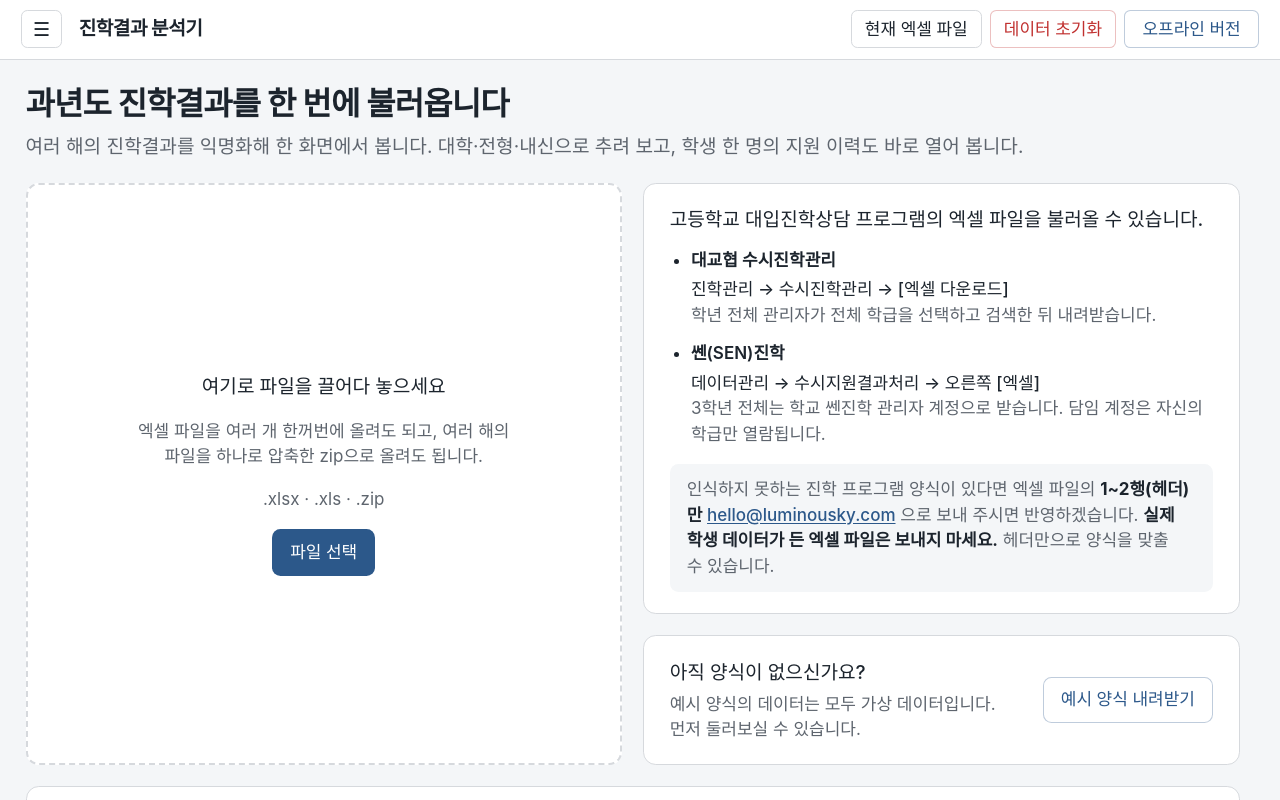
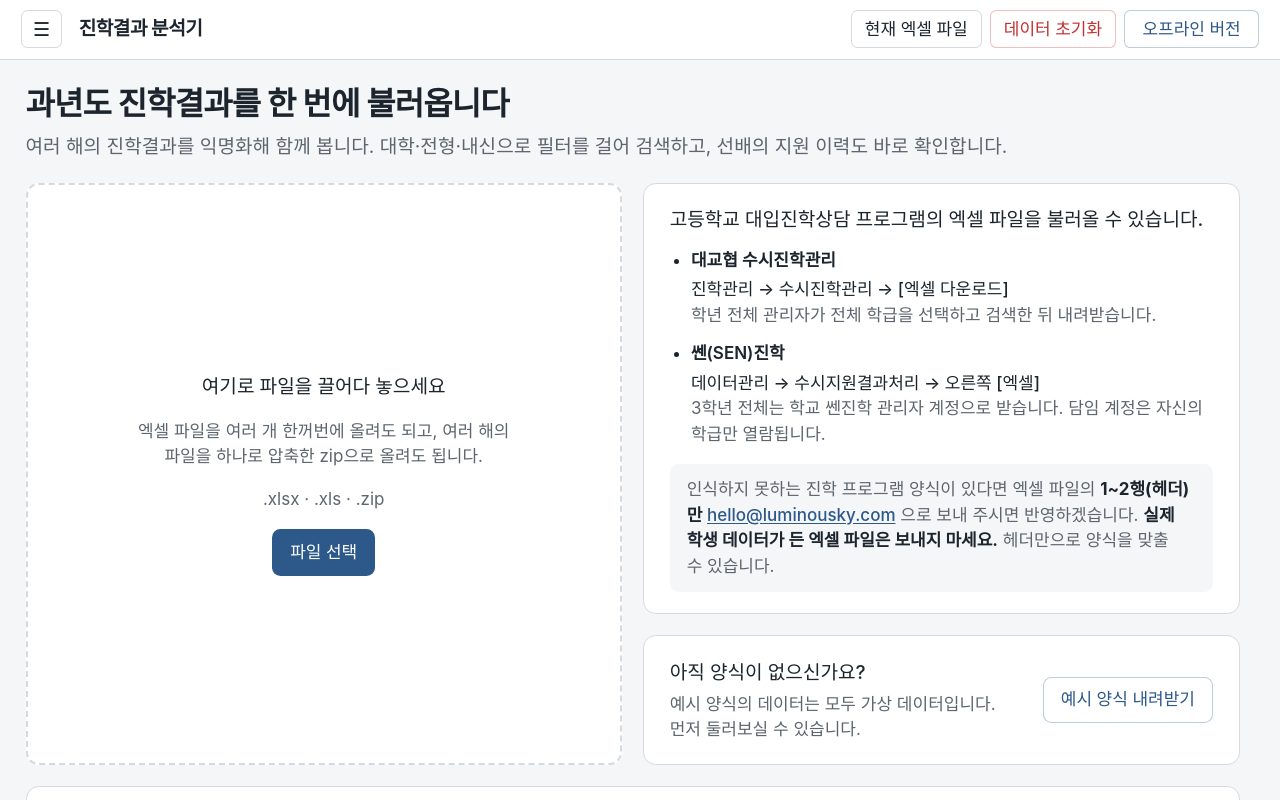
Before and after one commit to itmir913/admission-outcomes, a website built with Vite: page index.html in a window 1280 px wide. Built offline with nearby package versions, Linux system fonts and the light colour scheme.

Commit message:
부제를 사람이 하는 일로 적었다
「추려 보고」는 무엇을 하는지 모호하고 「열어 봅니다」는 조작을 말하지 않는다.
사람이 실제로 하는 말로 바꾼다 — 필터를 걸어 검색하고, 지원 이력을 확인한다.
「학생 한 명」도 「선배」로 바꿨다. 이 화면을 보는 사람에게 그 자료는 선배들의
지원 이력이다.

```diff
--- a/index.html
+++ b/index.html
@@ -106,8 +106,8 @@
           것은 "여기서 무엇을 할 수 있나"다.
         -->
         <p class="mt-2 text-pretty text-lg text-ink-soft">
-          여러 해의 진학결과를 익명화해 한 화면에서 봅니다. 대학·전형·내신으로 추려 보고,
-          학생 한 명의 지원 이력도 바로 열어 봅니다.
+          여러 해의 진학결과를 익명화해 함께 봅니다. 대학·전형·내신으로 필터를 걸어 검색하고,
+          선배의 지원 이력도 바로 확인합니다.
         </p>
       </div>
 
```
